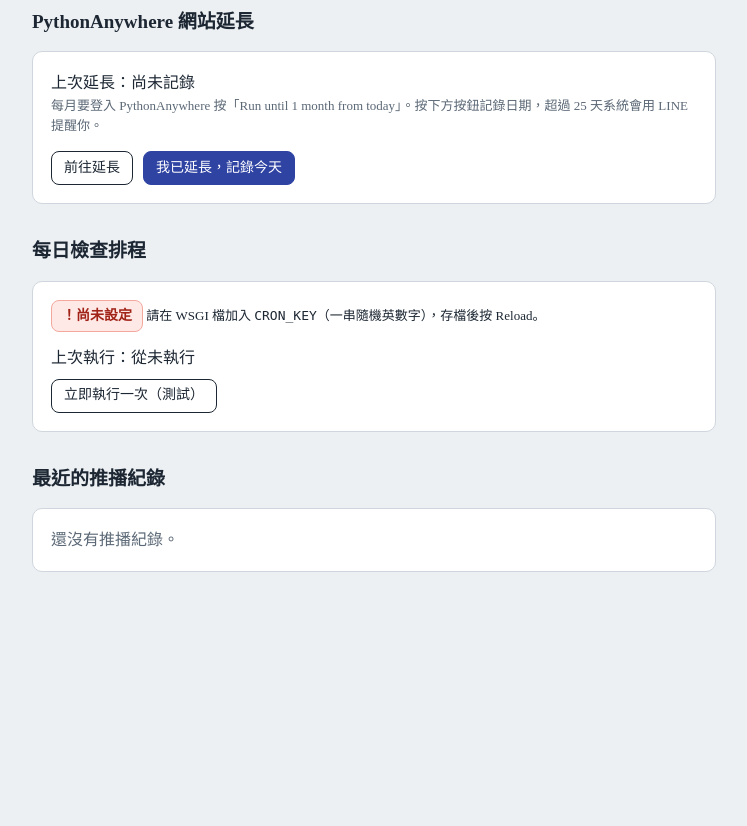
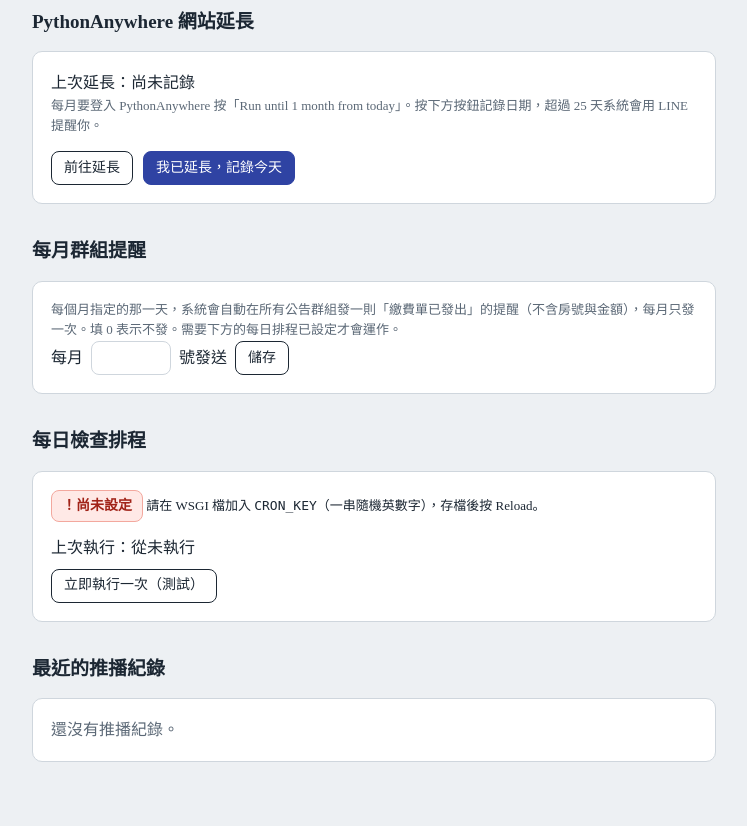
Before and after one commit to chenyenming1013-netizen/Rent, a Flask app: template templates/owner_admin.html in a window 1280 px wide. Shown: the part 2312-3138 px from the top of the page, without its empty margins (266-1013 px from the left). Before the commit the page ends 2884 px from the top, so only its background shows below. Run offline with Flask 3, Linux system fonts and the light colour scheme; the template is opened without the code that fills it, so the values that code supplies are empty; some web fonts are replaced.

Commit message:
每月群組提醒

```diff
--- a/app.py
+++ b/app.py
@@ -1796,6 +1796,16 @@
         elif 0 <= days <= 3:
             soon.append(room.name)
 
+    # 每月指定日期，在所有群組發一次繳費提醒
+    announce_day = to_int(get_setting("announce_day", "5"), 5)
+    mark = f"monthly_announce_{period}"
+    if announce_day and today.day >= announce_day and not get_setting(mark) and line_groups():
+        if notify_group(f"{month_label(period)}份繳費單(含電費)已發出，請打開連結查看並繳費\n"
+                        f"{site_url('tenant_login')}\n"
+                        "若您已完成繳費，請忽略此通知", "monthly_group"):
+            set_setting(mark, "1")
+            db.session.commit()
+
     renewed = get_setting("pa_renewed_at")
     if renewed:
         days = (today - date.fromisoformat(renewed)).days
@@ -1860,6 +1870,11 @@
                 set_setting("landlord_ver", str(int(get_setting("landlord_ver", "0")) + 1))
                 db.session.commit()
                 flash("已設定房東密碼，房東已登入的裝置需要重新登入。", "ok")
+        elif action == "announce_day":
+            d = to_int(f.get("day"), 5)
+            set_setting("announce_day", str(d if 0 <= d <= 28 else 5))
+            db.session.commit()
+            flash("已更新每月群組提醒的日期。" if d else "已關閉每月群組提醒。", "ok")
         elif action == "contact":
             set_setting("landlord_contact", f.get("contact", "").strip()[:80])
             db.session.commit()
@@ -1934,7 +1949,8 @@
         callback_url=site_url("line_callback"),
         cron_url=(site_url("cron_daily") + "?key=" + CRON_KEY) if CRON_KEY else "",
         cron_last=cron_last, cron_stale=cron_stale, minutes=BIND_CODE_MINUTES,
-        renewed=get_setting("pa_renewed_at"), pay=pay_account())
+        renewed=get_setting("pa_renewed_at"), pay=pay_account(),
+        announce_day=to_int(get_setting("announce_day", "5"), 5))
 
 
 if __name__ == "__main__":
--- a/templates/owner_admin.html
+++ b/templates/owner_admin.html
@@ -141,6 +141,18 @@
   </div>
 </div>
 
+<h2>每月群組提醒</h2>
+<div class="panel">
+  <p class="muted small" style="margin-top:0">每個月指定的那一天，系統會自動在所有公告群組發一則「繳費單已發出」的提醒（不含房號與金額），每月只發一次。填 0 表示不發。需要下方的每日排程已設定才會運作。</p>
+  <form method="post" class="confirm-form" style="margin:0">
+    <input type="hidden" name="csrf" value="{{ csrf }}"><input type="hidden" name="action" value="announce_day">
+    <label for="day">每月</label>
+    <input id="day" name="day" type="number" min="0" max="28" value="{{ announce_day }}" style="width:80px">
+    <span>號發送</span>
+    <button class="btn small">儲存</button>
+  </form>
+</div>
+
 <h2>每日檢查排程</h2>
 <div class="panel">
   {% if cron_url %}
```
